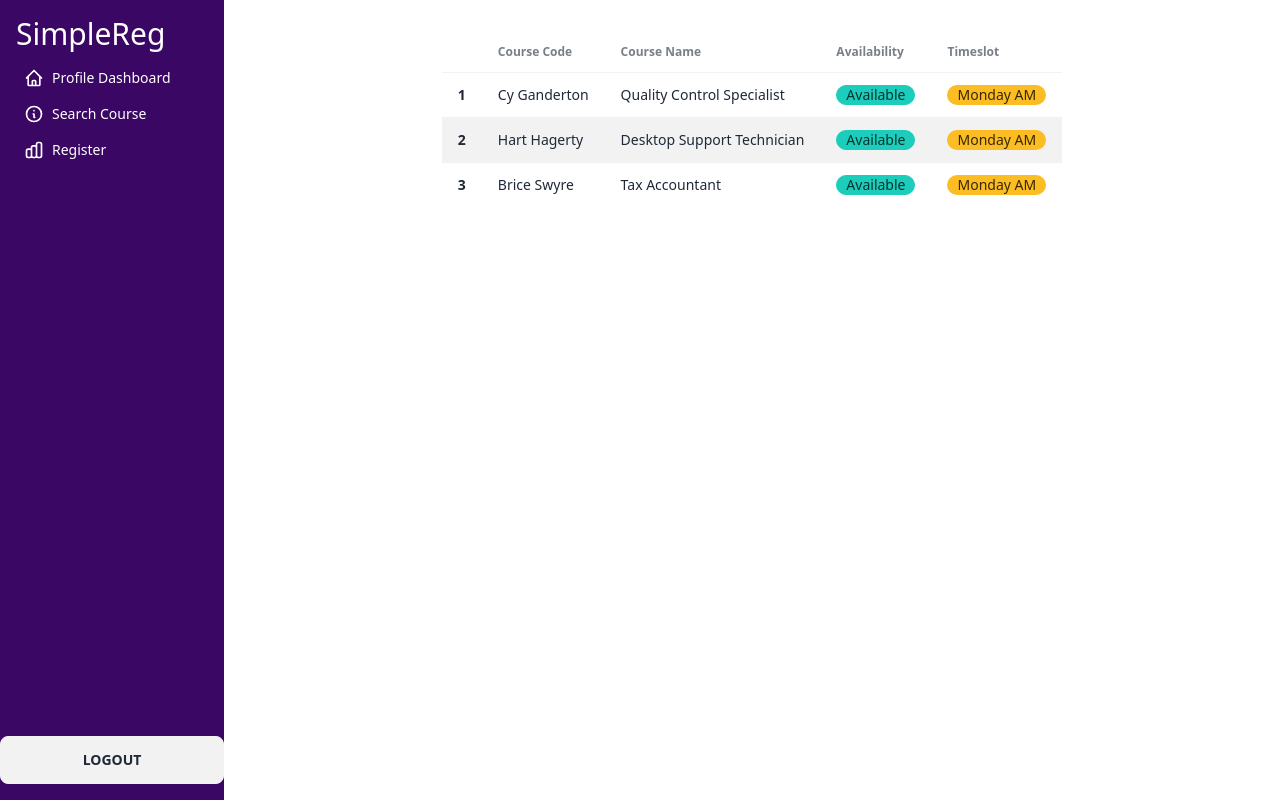
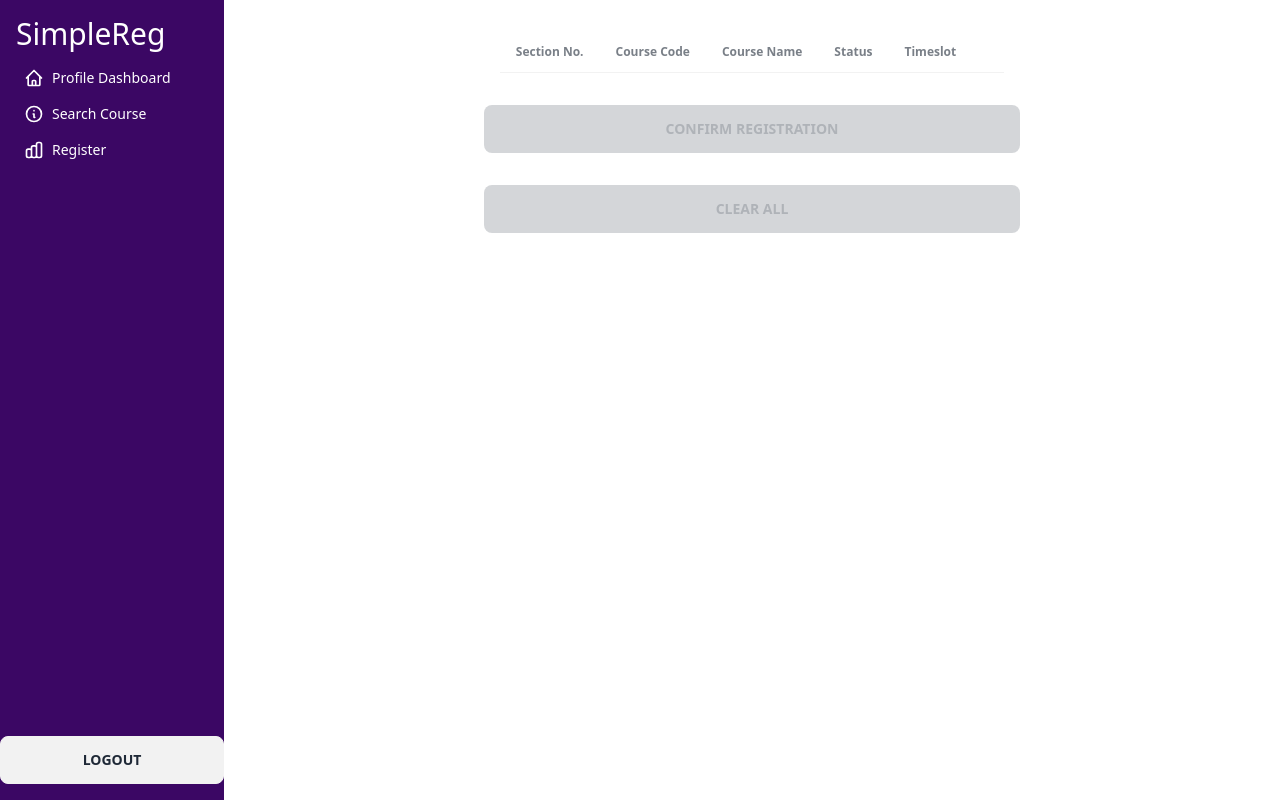
Before and after one commit to bp40/registration_site, a React (Vite) app in the folder client/registraion-site/: page /register in a window 1280 px wide. Built offline with nearby package versions, Linux system fonts and the light colour scheme; sample sign-in values are in the browser's storage.

Commit message:
implement client registration request

```diff
--- a/client/registraion-site/src/components/RegistrationTable.jsx
+++ b/client/registraion-site/src/components/RegistrationTable.jsx
@@ -1,57 +1,136 @@
+import { calculateDayColor } from "../utils/utils.js";
+import { useEffect, useState } from "react";
+import { useAtomValue } from "jotai";
+import { idAtom } from "./LoginSidebar.jsx";
+import { useNavigate } from "react-router-dom";
+import { Modal } from "./modal.jsx";
+
 const RegistrationTable = () => {
+  const navigate = useNavigate();
+  const id = useAtomValue(idAtom);
+  const [cart, setCart] = useState(
+    JSON.parse(sessionStorage.getItem("courseCart")) ?? [],
+  );
+
+  const handleClearAll = () => {
+    sessionStorage.removeItem("courseCart");
+    setCart([]);
+  };
+
+  const handleConfirmRegistration = (e) => {
+    e.preventDefault();
+    const jwtToken = sessionStorage.getItem("token");
+
+    let sectionIds = cart.map((course, index) => {
+      return course.section_id;
+    });
+    console.log(id);
+
+    let sectionsCSV = "";
+    sectionIds.forEach((id, index) => {
+      if (index === 0) {
+        sectionsCSV += id;
+      } else {
+        sectionsCSV += "," + id;
+      }
+    });
+
+    let formData = new FormData();
+    formData.append("student_id", id);
+    formData.append("all_sections_csv", sectionsCSV);
+
+    fetch(`http://localhost:3000/register`, {
+      method: "POST",
+      mode: "cors",
+      headers: {
+        Authorization: `Bearer ${jwtToken}`,
+      },
+      body: formData,
+    }).then((res) => {
+      if (res.ok) {
+        setError(false);
+        res.json().then((json) => {
+          console.log(json);
+          sessionStorage.removeItem("courseCart");
+          navigate("profile");
+        });
+      } else {
+        console.log(res.status);
+        res.json().then((json) => {
+          console.log(json);
+          document.getElementById("my_modal_1").showModal();
+        });
+      }
+    });
+  };
+
   return (
-    <div className="overflow-x-auto p-4 bordered">
-      <table className="table table-zebra">
-        {/* head */}
+    <>
+      <Modal message="registration error" />
+      <div className="overflow-x-auto my-4 mx-4 ">
+        <table className="table">
           <thead>
             <tr>
-            <th></th>
+              <th>Section No.</th>
               <th>Course Code</th>
               <th>Course Name</th>
-            <th>Availability</th>
+              <th>Status</th>
               <th>Timeslot</th>
+              <th></th>
             </tr>
           </thead>
           <tbody>
-          {/* row 1 */}
-          <tr>
-            <th>1</th>
-            <td>Cy Ganderton</td>
-            <td>Quality Control Specialist</td>
+            {cart.map((course, index) => (
+              <tr key={course.section_id}>
+                <th> {course.section_number}</th>
+                <td> {course.course_code}</td>
+                <td> {course.course_name}</td>
                 <td>
-              <div className="badge badge-accent"> Available </div>
+                  {course.current_students < course.max_students ? (
+                    <div className="badge badge-success gap-2">Available</div>
+                  ) : course.current_students + 5 >= course.max_students ? (
+                    <div className="badge badge-warning gap-2">
+                      Near Capacity
+                    </div>
+                  ) : (
+                    <div className="badge badge-error gap-2">Full</div>
+                  )}
                 </td>
                 <td>
-              <div className="badge badge-warning"> Monday AM </div>
+                  <div className={calculateDayColor(course.timeslot)}>
+                    {course.timeslot}
+                  </div>
                 </td>
               </tr>
-          {/* row 2 */}
-          <tr>
-            <th>2</th>
-            <td>Hart Hagerty</td>
-            <td>Desktop Support Technician</td>
-            <td>
-              <div className="badge badge-accent"> Available </div>
-            </td>
-            <td>
-              <div className="badge badge-warning"> Monday AM </div>
-            </td>
-          </tr>
-          {/* row 3 */}
-          <tr>
-            <th>3</th>
-            <td>Brice Swyre</td>
-            <td>Tax Accountant</td>
-            <td>
-              <div className="badge badge-accent"> Available </div>
-            </td>
-            <td>
-              <div className="badge badge-warning"> Monday AM </div>
-            </td>
-          </tr>
+            ))}
           </tbody>
         </table>
       </div>
+      {cart.length === 0 ? (
+        <button className="btn btn-primary my-4" disabled>
+          {" "}
+          Confirm Registration{" "}
+        </button>
+      ) : (
+        <button
+          className="btn btn-primary my-4"
+          onClick={handleConfirmRegistration}
+        >
+          {" "}
+          Confirm Registration
+        </button>
+      )}
+      {cart.length <= 0 ? (
+        <button className="btn btn-error my-4" disabled>
+          {" "}
+          Clear All{" "}
+        </button>
+      ) : (
+        <button className="btn btn-error my-4" onClick={handleClearAll}>
+          Clear All
+        </button>
+      )}
+    </>
   );
 };
 
--- a/client/registraion-site/src/components/SearchResult.jsx
+++ b/client/registraion-site/src/components/SearchResult.jsx
@@ -1,10 +1,14 @@
 import { sectionsAtom } from "../routes/search.jsx";
 import { atom, useAtom, useAtomValue, useSetAtom } from "jotai";
 import { useEffect, useState } from "react";
+import { calculateDayColor } from "../utils/utils.js";
 
 const SearchResult = () => {
   const results = useAtomValue(sectionsAtom);
-  const [courseCart, setCourseCart] = useState([]);
+  const [courseCart, setCourseCart] = useState(() => {
+    const storedCart = JSON.parse(sessionStorage.getItem("courseCart"));
+    return storedCart || [];
+  });
   const timeslotsText = [
     "MONDAY AM",
     "MONDAY PM",
@@ -27,28 +31,6 @@ const SearchResult = () => {
       timeslot: timeslotsText[item.timeslot_id],
     }));
   }
-
-  const calculateDayColor = (day) => {
-    switch (day) {
-      case "MONDAY AM":
-      case "MONDAY PM":
-        return "badge badge-warning gap-2";
-      case "TUESDAY AM":
-      case "TUESDAY PM":
-        return "badge badge-secondary gap-2";
-      case "WEDNESDAY AM":
-      case "WEDNESDAY PM":
-        return "badge badge-accent gap-2";
-      case "THURSDAY AM":
-      case "THURSDAY PM":
-        return "badge badge-warning badge-outline gap-2";
-      case "FRIDAY AM":
-      case "FRIDAY PM":
-        return "badge badge-info gap-2";
-      default:
-        return "";
-    }
-  };
 
   const handleAddCourse = (course) => {
     setCourseCart((current) => [...current, course]);
@@ -82,9 +64,9 @@ const SearchResult = () => {
                   <td>
                     {item.current_students < item.max_students ? (
                       <div className="badge badge-success gap-2">Available</div>
-                    ) : item.current_students === item.max_students ? (
+                    ) : item.current_students + 5 >= item.max_students ? (
                       <div className="badge badge-warning gap-2">
-                        Almost Full
+                        Near Capacity
                       </div>
                     ) : (
                       <div className="badge badge-error gap-2">Full</div>
--- a/client/registraion-site/src/routes/register.jsx
+++ b/client/registraion-site/src/routes/register.jsx
@@ -1,18 +1,16 @@
-import {NavSidebar} from "../components/NavSidebar.jsx";
+import { NavSidebar } from "../components/NavSidebar.jsx";
 import RegistrationTable from "../components/RegistrationTable.jsx";
 import CourseSearchBox from "../components/CourseSearchBox.jsx";
 
+const Register = () => {
+  return (
+    <div className="flex p-0 w-screen">
+      <NavSidebar />
+      <div className="flex flex-wrap flex-col content-center w-full my-4">
+        <RegistrationTable />
+      </div>
+    </div>
+  );
+};
 
-
-const Register = () => {
-    return (
-        <div className='flex p-0 w-screen'>
-            <NavSidebar/>
-            <div className='flex justify-center w-full my-4'>
-                <RegistrationTable/>
-            </div>
-        </div>
-    )
-}
-
-export default Register
+export default Register;
--- /dev/null
+++ b/client/registraion-site/src/utils/utils.js
@@ -0,0 +1,21 @@
+export const calculateDayColor = (day) => {
+  switch (day) {
+    case "MONDAY AM":
+    case "MONDAY PM":
+      return "badge badge-warning gap-2";
+    case "TUESDAY AM":
+    case "TUESDAY PM":
+      return "badge badge-secondary gap-2";
+    case "WEDNESDAY AM":
+    case "WEDNESDAY PM":
+      return "badge badge-accent gap-2";
+    case "THURSDAY AM":
+    case "THURSDAY PM":
+      return "badge badge-warning badge-outline gap-2";
+    case "FRIDAY AM":
+    case "FRIDAY PM":
+      return "badge badge-info gap-2";
+    default:
+      return "";
+  }
+};
```
Also changed, not shown: client/registraion-site/src/components/LoginSidebar.jsx (+77 -48 lines), 1 other file (tests, documents, lock files or other folders). Lines whose indentation alone changed are shown as unchanged.
